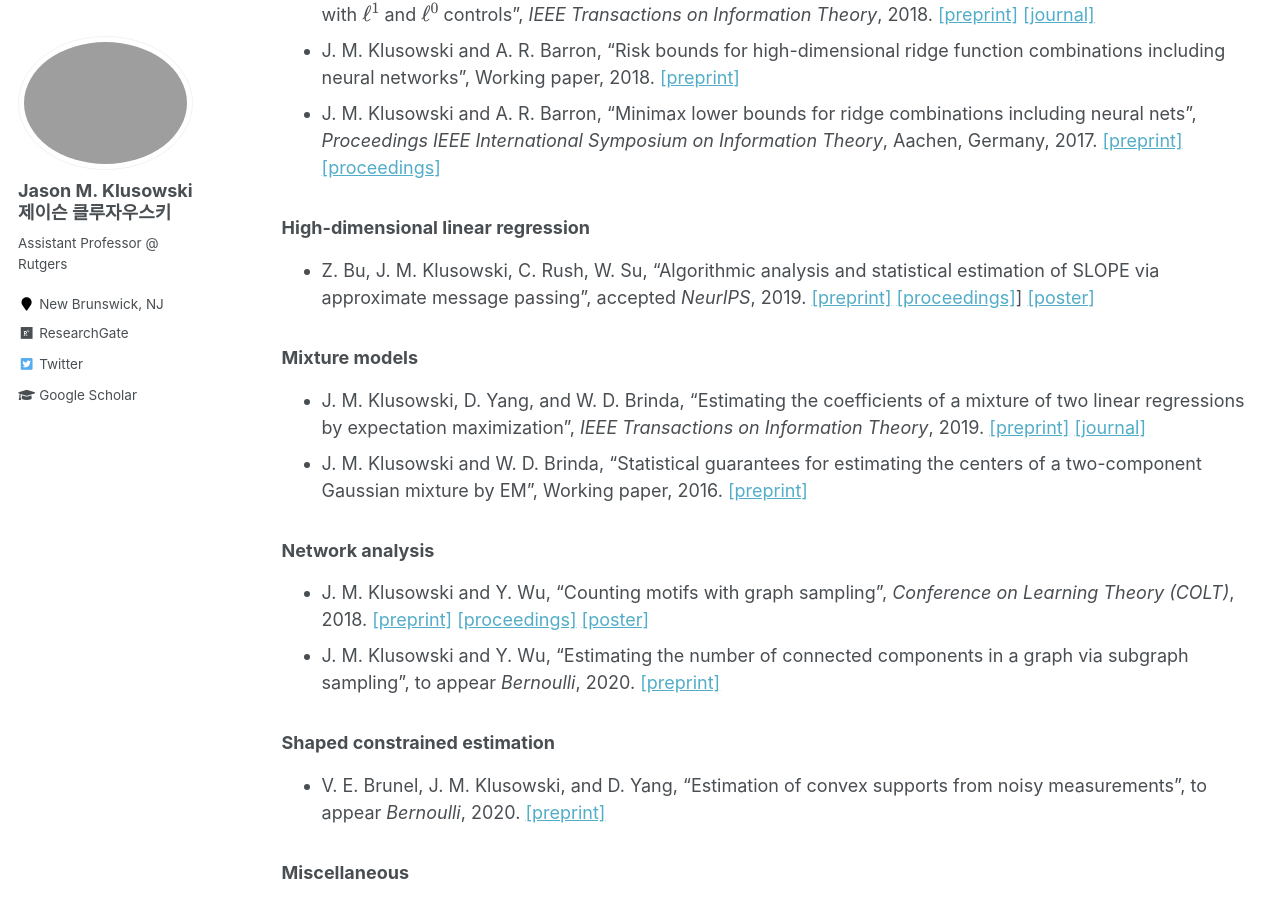
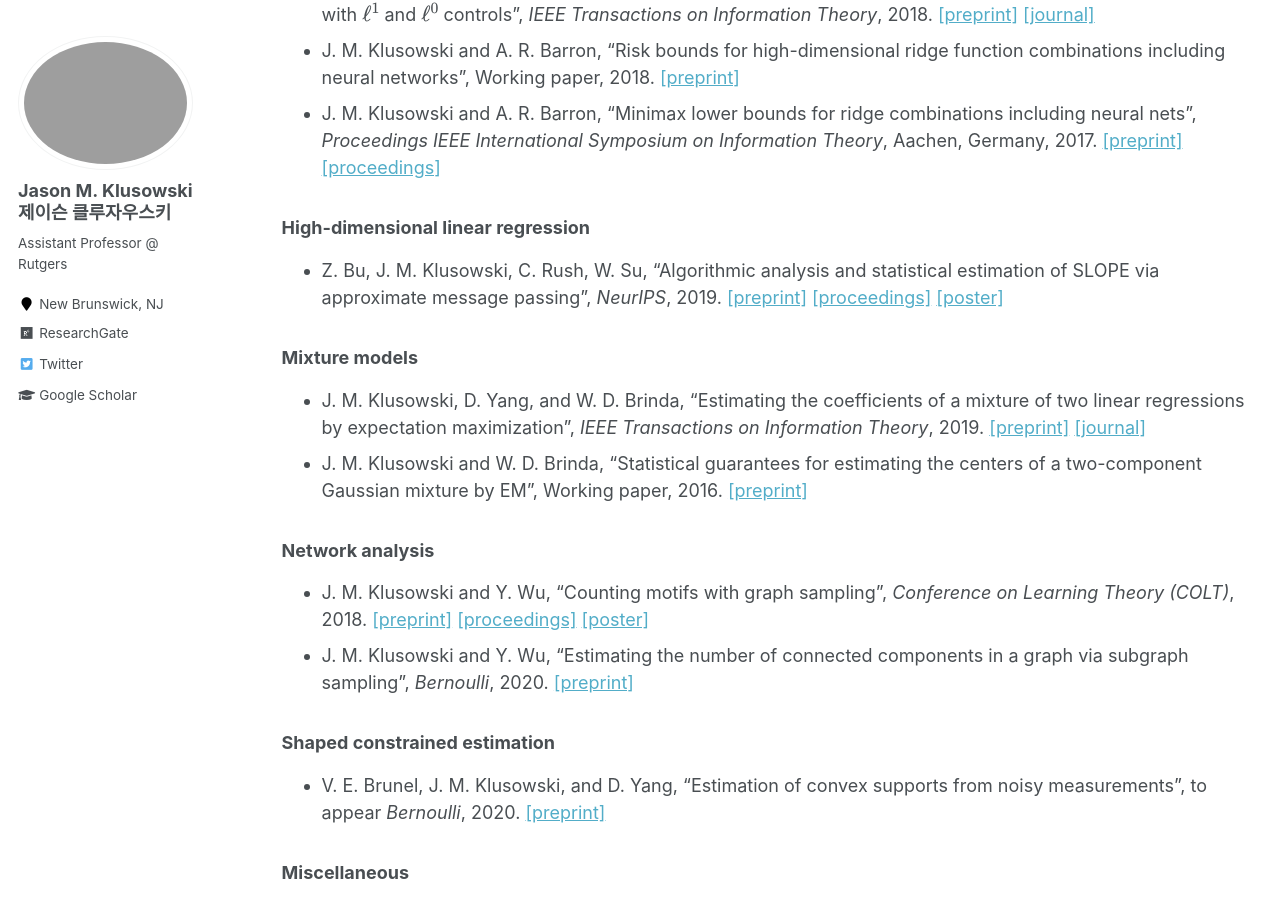
Before and after one commit to jasonklusowski/jasonklusowski.github.io, a Jekyll site: the page built from _pages/publications.md, in a window 1280 px wide and 900 px high, scrolled down 557 px. Built offline with Jekyll 4.4.1, drawn with Linux system fonts in a browser that asks for light colours; formulas are drawn with MathJax 3.

Commit message:
Update publications.md

```diff
--- a/_pages/publications.md
+++ b/_pages/publications.md
@@ -23,7 +23,7 @@ You can also find my articles on my [Google Scholar profile](https://scholar.goo
 
 ### High-dimensional linear regression
 
-* Z. Bu, J. M. Klusowski, C. Rush, W. Su, "Algorithmic analysis and statistical estimation of SLOPE via approximate message passing", accepted _NeurIPS_, 2019. [[preprint]](https://arxiv.org/pdf/1907.07502.pdf) [[proceedings]](http://papers.neurips.cc/paper/9134-algorithmic-analysis-and-statistical-estimation-of-slope-via-approximate-message-passing)] [[poster]](https://jasonklusowski.github.io/files/SLOPEAMP_poster.pdf)
+* Z. Bu, J. M. Klusowski, C. Rush, W. Su, "Algorithmic analysis and statistical estimation of SLOPE via approximate message passing", _NeurIPS_, 2019. [[preprint]](https://arxiv.org/pdf/1907.07502.pdf) [[proceedings]](http://papers.neurips.cc/paper/9134-algorithmic-analysis-and-statistical-estimation-of-slope-via-approximate-message-passing) [[poster]](https://jasonklusowski.github.io/files/SLOPEAMP_poster.pdf)
 
 ### Mixture models
 
@@ -33,7 +33,7 @@ You can also find my articles on my [Google Scholar profile](https://scholar.goo
 ### Network analysis
 
 * J. M. Klusowski and Y. Wu, "Counting motifs with graph sampling", _Conference on Learning Theory (COLT)_, 2018. [[preprint]](https://arxiv.org/pdf/1802.07773.pdf) [[proceedings]](http://proceedings.mlr.press/v75/klusowski18a/klusowski18a.pdf) [[poster]](https://jasonklusowski.github.io/files/poster.pdf)
-* J. M. Klusowski and Y. Wu, "Estimating the number of connected components in a graph via subgraph sampling", to appear _Bernoulli_, 2020. [[preprint]](https://arxiv.org/pdf/1801.04339.pdf)
+* J. M. Klusowski and Y. Wu, "Estimating the number of connected components in a graph via subgraph sampling", _Bernoulli_, 2020. [[preprint]](https://arxiv.org/pdf/1801.04339.pdf)
 
 ### Shaped constrained estimation
 
```
